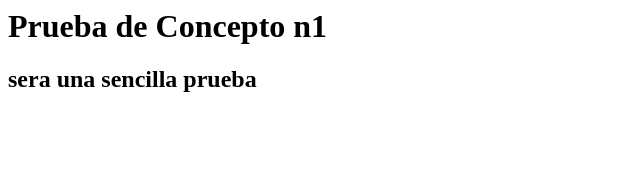
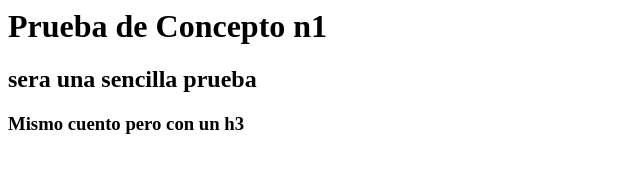
Before and after one commit to RX450/PR3P, a plain HTML site: page index.html in a window 1280 px wide. Shown: the whole page, without its empty margins (0-640 px from the left). Drawn offline with Linux system fonts and the light colour scheme.

Commit message:
Mismo cuento, se agrego un h3

```diff
--- a/index.html
+++ b/index.html
@@ -4,5 +4,6 @@
 	<body>
 		<h1>Prueba de Concepto n1</h1>
 		<h2>sera una sencilla prueba</h2>
+		<h3>Mismo cuento pero con un h3<h3>
 	</body>
 </html>
```
